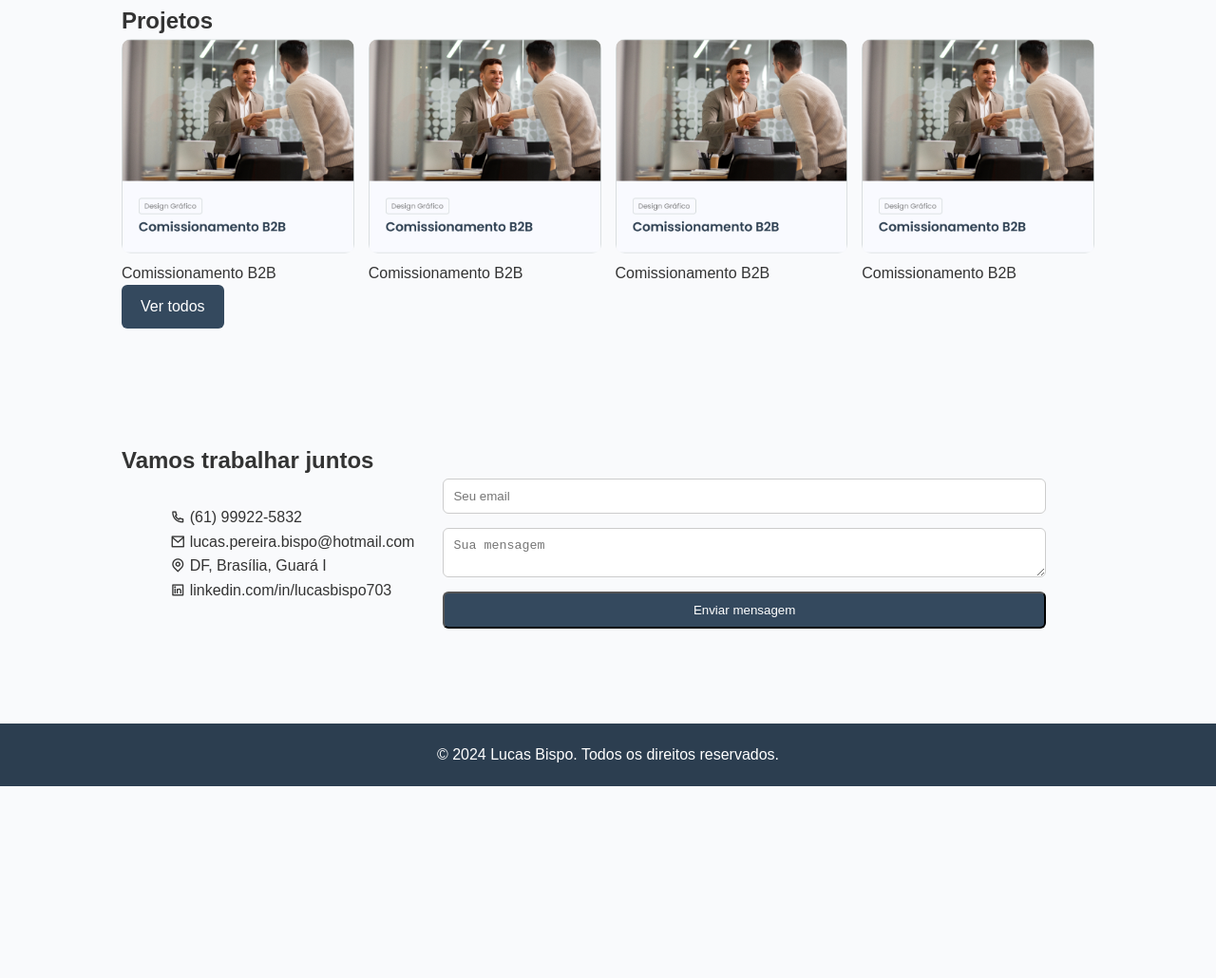
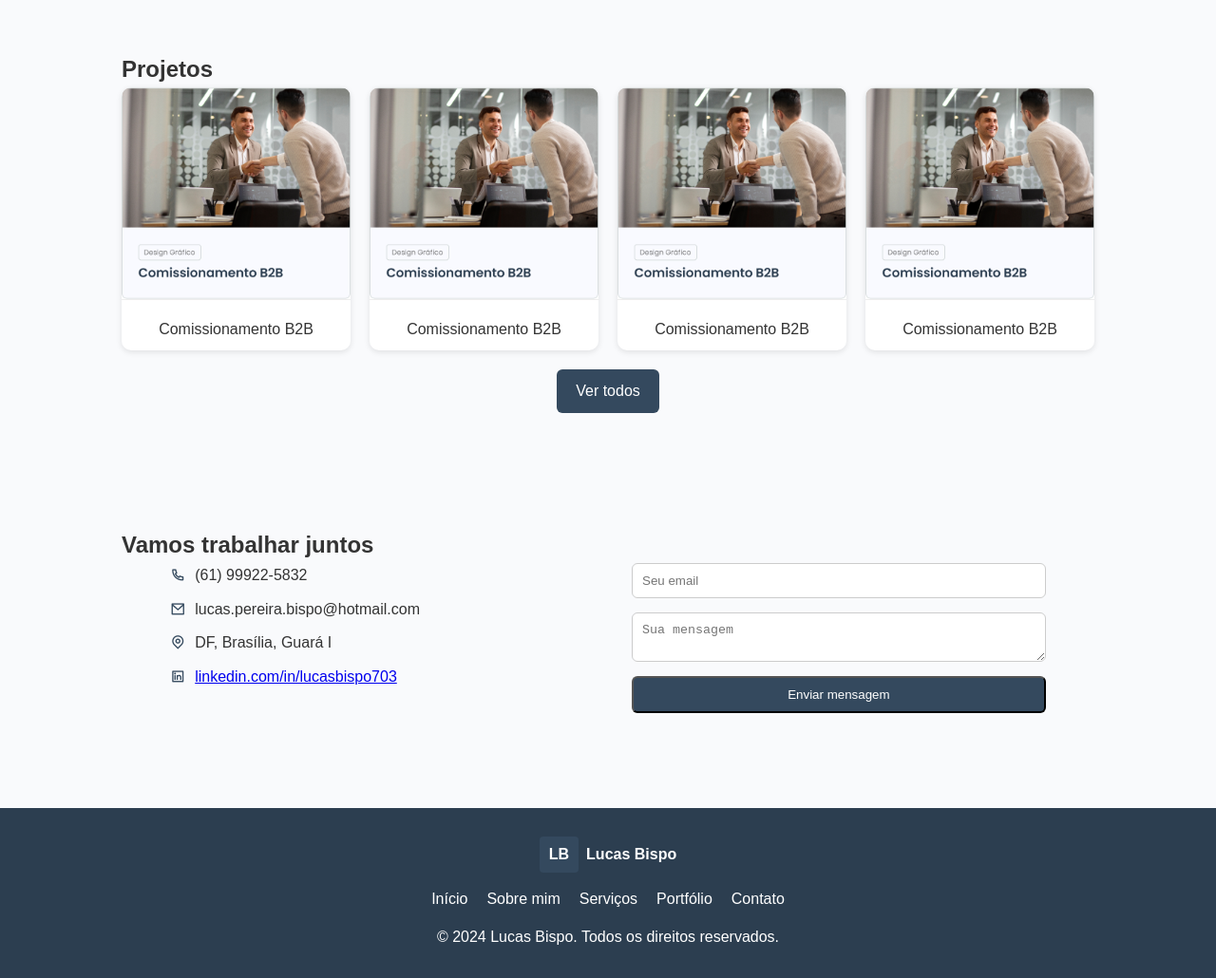
Before and after one commit to LucasBispo07/Portfolio, a plain HTML site: page index.html in a window 1280 px wide. Shown: the part 1753-2783 px from the top of the page at 95% size. Before the commit the page ends 2581 px from the top, so only its background shows below. Drawn offline with nearby package versions, Linux system fonts and the light colour scheme.

Commit message:
Add files via upload

```diff
--- a/index.html
+++ b/index.html
@@ -8,11 +8,13 @@
   <link href="https://cdn.jsdelivr.net/npm/remixicon@3.5.0/fonts/remixicon.css" rel="stylesheet">
 </head>
 <body>
-
   <!-- Header -->
   <header>
     <div class="container">
-      <div class="logo">LB <span>Lucas Bispo</span></div>
+      <div class="logo">
+        <span class="logo-box">LB</span>
+        <span class="logo-text">Lucas Bispo</span>
+      </div>
       <nav>
         <ul>
           <li><a href="#">Início</a></li>
@@ -29,10 +31,10 @@
   <!-- Hero -->
   <section class="hero">
     <div class="hero-text">
-      <p>Olá, eu sou</p>
+      <p class="intro">Olá, eu sou</p>
       <h1>Lucas Bispo</h1>
       <h2>UI & UX Designer</h2>
-      <p>Profissional de design dedicado, com experiência em UX e desenvolvimento, capaz de transformar desafios em soluções visuais funcionais.</p>
+      <p class="desc">Profissional de design dedicado, com experiência em UX e desenvolvimento, capaz de transformar desafios em soluções visuais funcionais.</p>
       <a href="#contato" class="btn">Contrate-me</a>
     </div>
     <div class="hero-img">
@@ -99,7 +101,9 @@
       <div class="projeto"><img src="./img/comissionamento.png" alt="Projeto Comissionamento"><p>Comissionamento B2B</p></div>
       <div class="projeto"><img src="./img/comissionamento.png" alt="Projeto Comissionamento"><p>Comissionamento B2B</p></div>
     </div>
-    <a href="#" class="btn">Ver todos</a>
+    <div class="btn-center">
+      <a href="#" class="btn">Ver todos</a>
+    </div>
   </section>
 
   <!-- Contato -->
@@ -110,7 +114,7 @@
         <p><i class="ri-phone-line"></i> (61) 99922-5832</p>
         <p><i class="ri-mail-line"></i> lucas.pereira.bispo@hotmail.com</p>
         <p><i class="ri-map-pin-line"></i> DF, Brasília, Guará I</p>
-        <p><i class="ri-linkedin-box-line"></i> linkedin.com/in/lucasbispo703</p>
+        <p><i class="ri-linkedin-box-line"></i> <a href="https://linkedin.com/in/lucasbispo703" target="_blank">linkedin.com/in/lucasbispo703</a></p>
       </div>
       <form>
         <input type="email" placeholder="Seu email" required>
@@ -122,8 +126,20 @@
 
   <!-- Footer -->
   <footer>
-    <p>© 2024 Lucas Bispo. Todos os direitos reservados.</p>
+    <div class="footer-container">
+      <div class="footer-logo">
+        <span class="logo-box">LB</span>
+        <span>Lucas Bispo</span>
+      </div>
+      <ul class="footer-links">
+        <li><a href="#">Início</a></li>
+        <li><a href="#sobre">Sobre mim</a></li>
+        <li><a href="#servicos">Serviços</a></li>
+        <li><a href="#projetos">Portfólio</a></li>
+        <li><a href="#contato">Contato</a></li>
+      </ul>
+      <p>© 2024 Lucas Bispo. Todos os direitos reservados.</p>
+    </div>
   </footer>
-
 </body>
 </html>
--- a/style.css
+++ b/style.css
@@ -26,6 +26,18 @@ header {
   border-bottom: 1px solid #ddd;
 }
 header .logo {
+  display: flex;
+  align-items: center;
+  gap: 8px;
+}
+.logo-box {
+  background: #34495e;
+  color: #fff;
+  font-weight: bold;
+  padding: 6px 10px;
+  border-radius: 4px;
+}
+.logo-text {
   font-weight: bold;
   font-size: 1.2rem;
 }
@@ -57,8 +69,12 @@ header nav ul li a {
   align-items: center;
   padding: 60px 10%;
 }
+.hero-text .intro {
+  font-size: 1rem;
+  color: #555;
+}
 .hero-text h1 {
-  font-size: 2rem;
+  font-size: 2.5rem;
   color: #2c3e50;
 }
 .hero-text h2 {
@@ -66,14 +82,22 @@ header nav ul li a {
   color: #34495e;
   margin-bottom: 20px;
 }
+.hero-text .desc {
+  max-width: 500px;
+  margin-bottom: 20px;
+}
 
 /* Seções */
 section {
   padding: 60px 10%;
 }
-.sobre {
+.sobre .container {
   display: flex;
-  gap: 30px;
+  gap: 50px;
+  align-items: center;
+}
+.sobre-img img {
+  border-radius: 10px;
 }
 .skills .barra {
   background: #ddd;
@@ -100,6 +124,10 @@ section {
   border-radius: 12px;
   text-align: center;
   box-shadow: 0 3px 6px rgba(0,0,0,0.1);
+  transition: transform .3s;
+}
+.card:hover {
+  transform: translateY(-5px);
 }
 .card i {
   font-size: 2rem;
@@ -110,17 +138,44 @@ section {
 .container-projetos {
   display: grid;
   grid-template-columns: repeat(4, 1fr);
-  gap: 15px;
+  gap: 20px;
+  margin-bottom: 20px;
+}
+.projeto {
+  background: #fff;
+  border-radius: 10px;
+  box-shadow: 0 2px 6px rgba(0,0,0,0.1);
+  overflow: hidden;
+  text-align: center;
 }
 .projeto img {
   width: 100%;
-  border-radius: 10px;
+  border-bottom: 1px solid #eee;
+}
+.projeto p {
+  padding: 10px;
+}
+.btn-center {
+  text-align: center;
 }
 
 /* Contato */
 .contato .container {
   display: flex;
-  gap: 30px;
+  gap: 50px;
+  align-items: flex-start;
+}
+.contato .info {
+  flex: 1;
+}
+.contato .info p {
+  margin-bottom: 10px;
+  display: flex;
+  align-items: center;
+  gap: 10px;
+}
+.contato .info i {
+  color: #34495e;
 }
 .contato form {
   flex: 1;
@@ -139,6 +194,31 @@ footer {
   background: #2c3e50;
   color: #fff;
   text-align: center;
-  padding: 20px;
+  padding: 30px 10%;
   margin-top: 40px;
 }
+.footer-container {
+  display: flex;
+  flex-direction: column;
+  align-items: center;
+  gap: 15px;
+}
+.footer-logo {
+  display: flex;
+  align-items: center;
+  gap: 8px;
+  font-weight: bold;
+}
+.footer-links {
+  display: flex;
+  list-style: none;
+  gap: 20px;
+}
+.footer-links a {
+  color: #fff;
+  text-decoration: none;
+  transition: color .3s;
+}
+.footer-links a:hover {
+  color: #f1c40f;
+}
```
